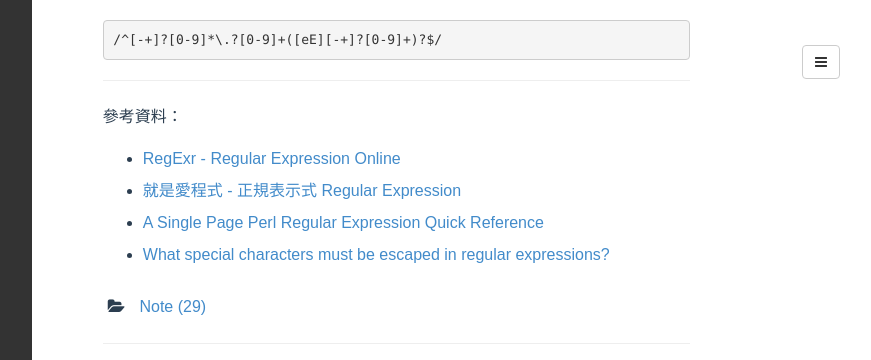
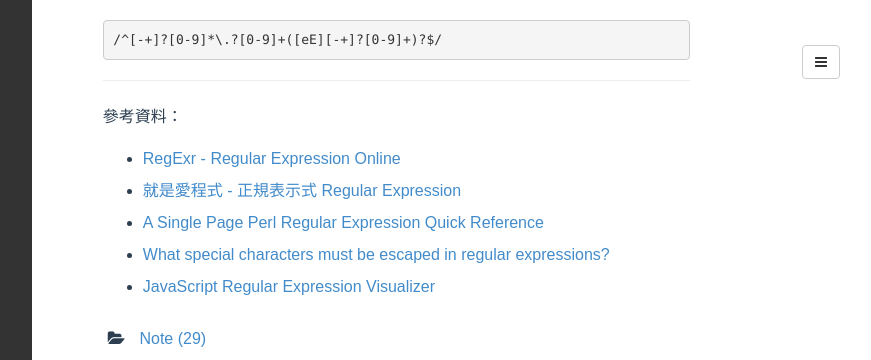
Before and after one commit to poychang/poychang.github.io, a Jekyll site: the page built from _posts/1970-01-01-note-regular-expression.md, in a window 1280 px wide and 900 px high, scrolled down 6952 px, cut to the strip 0-360 px from the top of the window. Shown: the whole strip, without its empty margins (395-1266 px from the left). Built offline with Jekyll 4.4.1, drawn with Linux system fonts in a browser that asks for light colours; some web fonts are replaced; comment, search, counter and statistics services are not loaded.

Commit message:
alter note

```diff
--- a/_posts/1970-01-01-note-regular-expression.md
+++ b/_posts/1970-01-01-note-regular-expression.md
@@ -485,3 +485,4 @@ readonly static Regex regex = new Regex("[ABC]", RegexOptions.Compiled);
 - [就是愛程式 - 正規表示式 Regular Expression](https://atedev.wordpress.com/2007/11/23/%E6%AD%A3%E8%A6%8F%E8%A1%A8%E7%A4%BA%E5%BC%8F-regular-expression/)
 - [A Single Page Perl Regular Expression Quick Reference](http://www.erudil.com/pdf/preqr.pdf)
 - [What special characters must be escaped in regular expressions?](https://stackoverflow.com/questions/399078/what-special-characters-must-be-escaped-in-regular-expressions?answertab=active#tab-top)
+- [JavaScript Regular Expression Visualizer](https://jex.im/regulex/)
```
